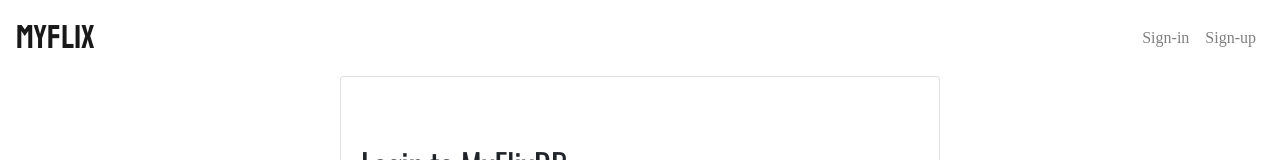
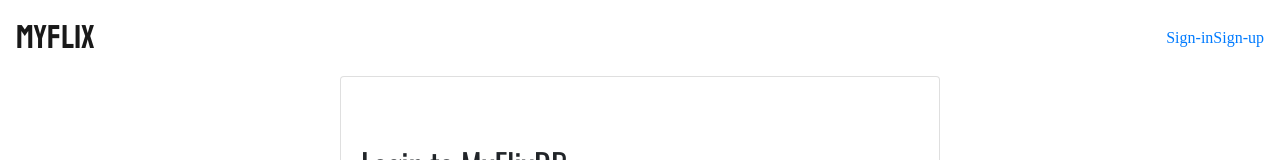
Before and after one commit to vporsnev/myFlix-client, a React (Vite) app: page / in a window 1280 px wide. Shown: the top 160 px of the page. Built offline with nearby package versions, Linux system fonts and the light colour scheme; a web font is replaced by a local one.

Commit message:
Update navbar.jsx

```diff
--- a/src/components/navbar/navbar.jsx
+++ b/src/components/navbar/navbar.jsx
@@ -1,5 +1,5 @@
 import React from "react";
-
+import { NavLink } from "react-router-dom";
 import { Navbar, Nav } from "react-bootstrap";
 
 import "./navbar.scss";
@@ -28,14 +28,14 @@ export function Navigation({ user }) {
 			<Navbar.Collapse id="basic-navbar-nav">
 				<Nav className="ml-auto">
 					{isAuth() && (
-						<Nav.Link href="/">
+						<NavLink to="/">
 							<h5>Home</h5>
-						</Nav.Link>
+						</NavLink>
 					)}
 					{isAuth() && (
-						<Nav.Link to={`/users/${user}`}>
+						<NavLink to={`/users/${user}`}>
 							<h5>{user}</h5>
-						</Nav.Link>
+						</NavLink>
 					)}
 
 					{isAuth() && (
@@ -43,8 +43,8 @@ export function Navigation({ user }) {
 							Logout
 						</button>
 					)}
-					{!isAuth() && <Nav.Link to="/">Sign-in</Nav.Link>}
-					{!isAuth() && <Nav.Link to="/register">Sign-up</Nav.Link>}
+					{!isAuth() && <NavLink to="/">Sign-in</NavLink>}
+					{!isAuth() && <NavLink to="/register">Sign-up</NavLink>}
 				</Nav>
 			</Navbar.Collapse>
 		</Navbar>
```
